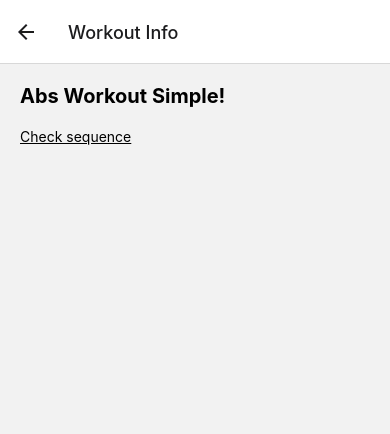
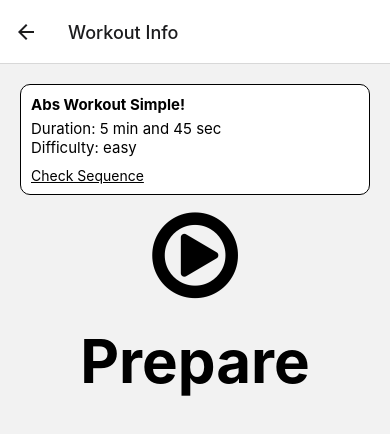
Before and after one commit to zayn785632/workout-mobile-app, a React Native app: screen / in a window 390 px wide. Both pictures are taken after a click on the element 195 px from the left and 175 px from the top of the page. Shown: the top 434 px of the page. Built offline with nearby package versions, Linux system fonts and the light colour scheme.

Commit message:
new changes to the code

```diff
--- a/components/WorkoutItem.tsx
+++ b/components/WorkoutItem.tsx
@@ -1,9 +1,13 @@
 
-import { View, Text, StyleSheet } from "react-native";
+import { View, Text, StyleSheet, StyleProp, ViewStyle } from "react-native";
 import { Workout } from "../types/data";
 import { formatSec } from "../utils/time";
 
-export default function WorkoutItem({item}: {item:Workout}) {
+export default function WorkoutItem({item, children, childStyles={}}: {
+    item:Workout,
+    children?: React.ReactNode
+    childStyles?: StyleProp<ViewStyle>
+}) {
     return (
         <View style={styles.container}>
             <Text
@@ -15,6 +19,11 @@ export default function WorkoutItem({item}: {item:Workout}) {
             <Text
                style={styles.difficulty}>Difficulty: {item.difficulty}
             </Text>
+            {children &&
+                <View style={childStyles}>
+                    {children}
+                </View>
+            }
         </View>
     )
 }
--- a/components/styled/Modal.tsx
+++ b/components/styled/Modal.tsx
@@ -1,12 +1,23 @@
-import { useState } from "react";
+import { FunctionComponent, useState } from "react";
 
 import { View, Text, Modal as DefaultModal, StyleSheet } from "react-native";
 import { PressableText } from "./PressableText";
 
+type ModalProps = {
+    activator?: FunctionComponent<
+    {
+        handleOpen: () => void
+    }
+    >,
+    children: React.ReactNode
+}
 
+export function Modal({
+    activator: Activator,
+    children
+}: ModalProps) {
+    const [isModalVisible, setModalVisible] = useState(false);
 
-export function Modal() {
-    const [isModalVisible, setModalVisible] = useState(false);
     return (
         <View>
             <DefaultModal
@@ -15,17 +26,26 @@ export function Modal() {
             animationType="slide"
             >
                 <View style={styles.centerView}>
-                    <Text>Hello There!</Text>
+                    <View style={styles.contentView}>
+                    {children}
+
+                    </View>
                     <PressableText
                     onPress={() => setModalVisible(false)}
                     text="Close"
                     />
                 </View>
             </DefaultModal>
-            <PressableText
-            onPress={() => setModalVisible(true)}
-            text="Check sequence"
+            { Activator ?
+                <Activator
+                    handleOpen = {() => setModalVisible(true)}
+                /> :
+                <PressableText
+                    onPress={() => setModalVisible(true)}
+                    text="open"
             />
+            }
+
         </View>
     )
 }
@@ -36,5 +56,8 @@ const styles = StyleSheet.create({
         justifyContent: "center",
         alignItems: "center",
 
+    },
+    contentView: {
+        marginBottom:20,
     }
 })
--- /dev/null
+++ b/hooks/useCountDown.ts
@@ -0,0 +1,53 @@
+import { useEffect, useState, useRef } from "react";
+
+
+
+export function useCountDown(
+    idx: number,
+    initialCount: number = -1
+) {
+    const intervalRef = useRef<number>();
+    const [countDown, setCountDown] = useState(initialCount);
+    const [isRunning, setIsRunning] = useState(false);
+
+    useEffect(() =>{
+        if (idx == -1) { return; }
+        if (isRunning && !intervalRef.current ) {
+            intervalRef.current = window.setInterval(() =>{
+                setCountDown((count) => {
+                    return count - 1;
+                })
+            }, 10)
+        }
+        return cleanup;
+    }, [idx, isRunning])
+
+    useEffect(() => {
+        setCountDown(initialCount);
+    }, [initialCount])
+
+    useEffect(() => {
+        if (countDown == 0) {
+            cleanup()
+        }
+    }, [countDown])
+
+const cleanup = () => {
+    if (intervalRef.current) {
+        setIsRunning(false);
+        window.clearInterval(intervalRef.current)
+        intervalRef.current = undefined
+    }
+
+}
+
+    return{
+         countDown,
+         isRunning,
+         stop: cleanup,
+         start: (count?: number) => {
+            setCountDown(count ?? initialCount);
+            setIsRunning(true);
+         }
+        };
+}
--- a/screens/WorkoutDetailScreen.tsx
+++ b/screens/WorkoutDetailScreen.tsx
@@ -1,10 +1,16 @@
 
 
-import { View, Text, StyleSheet } from "react-native";
+import { View, Text, StyleSheet, Button } from "react-native";
 import { NativeStackHeaderProps } from "@react-navigation/native-stack/lib/typescript/src/types";
 import { useWorkoutBySlug } from "../hooks/useWorkoutBySlug";
 import { Modal } from "../components/styled/Modal";
-
+import { PressableText } from "../components/styled/PressableText";
+import { formatSec } from "../utils/time";
+import { FontAwesome } from "@expo/vector-icons";
+import WorkoutItem from "../components/WorkoutItem";
+import { useEffect, useState } from "react";
+import { SequenceItem } from "../types/data";
+import { useCountDown } from "../hooks/useCountDown";
 
 
 type DetailParams = {
@@ -18,18 +24,104 @@ type DetailParams = {
 type Navigation = NativeStackHeaderProps & DetailParams
 
 export default function WorkoutDetailScreen({route}: Navigation) {
+    const [sequence, setSequence] = useState<SequenceItem[]>([])
+    const [trackerIdx, setTrackerIdx] = useState(-1);
     const workout = useWorkoutBySlug(route.params.slug);
+
+    const { countDown, isRunning, stop, start } = useCountDown(
+        trackerIdx,
+        // trackerIdx >= 0 ? sequence[trackerIdx].duration : -1
+    )
+
+
+
+    useEffect(() => {
+
+        if (!workout){return;}
+        if (trackerIdx  ===workout.sequence.length -1 ) { return;}
+        if (countDown===0){
+            addItemToSequence(trackerIdx + 1)
+        }
+    }, [countDown])
+
+    const addItemToSequence = (idx: number) => {
+        const newSequence = [...sequence, workout!.sequence[idx]]
+        setSequence(newSequence)
+        setTrackerIdx(idx)
+        start(newSequence[idx].duration);
+    }
 
     if(!workout){
         return null;
     }
+
+    const hasReachedEnd =
+        sequence.length === workout.sequence.length &&
+        countDown === 0
+
     return (
 
         <View style={styles.container}>
-            <Text style={styles.header}>{workout?.name}</Text>
-            <Modal />
+            <WorkoutItem
+                item={workout}
+                childStyles={{marginTop: 10}}
+            >
+                <Modal
+                    activator={({handleOpen}) =>
+                        <PressableText
+                            onPress={handleOpen}
+                            text="Check Sequence"
+                        />
+                    }
+                >
+                    <View>
+                        { workout.sequence.map((si, idx) =>
+                            <View
+                            key={si.slug}
+                            style={styles.sequenceItem}
+                            >
+                                <Text>
+                                    {si.name} | {si.type} | {formatSec(si.duration)}
 
+                            </Text>
+                            { idx !== workout.sequence.length - 1 &&
+                                    <FontAwesome
+                                        name="arrow-down"
+                                        size={20}
+                                    />
+                            }
+                            </View>
+                        )}
+                    </View>
+            </Modal>
+            </WorkoutItem>
+            <View style={styles.centerView}>
+                { sequence.length ===0 &&
+                    <FontAwesome
+                        name="play-circle-o"
+                        size={100}
+                        onPress={() => addItemToSequence(0)}
+                    />
+                }
+                { sequence.length > 0 && countDown >= 0 &&
+                    <View>
+                        <Text style={{fontSize: 55}}>
+                            {countDown}
+                        </Text>
+                    </View>
 
+                }
+            </View>
+            <View style={{alignItems: "center"}}>
+                <Text style={{fontSize: 60, fontWeight: "bold"}}>
+                    { sequence.length ===0 ?
+                        "Prepare":
+                        hasReachedEnd ?
+                        "Great Job!" : sequence[trackerIdx].name
+
+                    }
+                </Text>
+            </View>
         </View>
     )
 }
@@ -45,5 +137,14 @@ const styles = StyleSheet.create({
         fontWeight: "bold",
 
     },
+    sequenceItem: {
+        alignItems: "center"
+    },
+    centerView: {
+        flexDirection: "row",
+        justifyContent: "space-around",
+        alignItems: "center",
+        marginBottom: 20
+    }
 
 })
```
